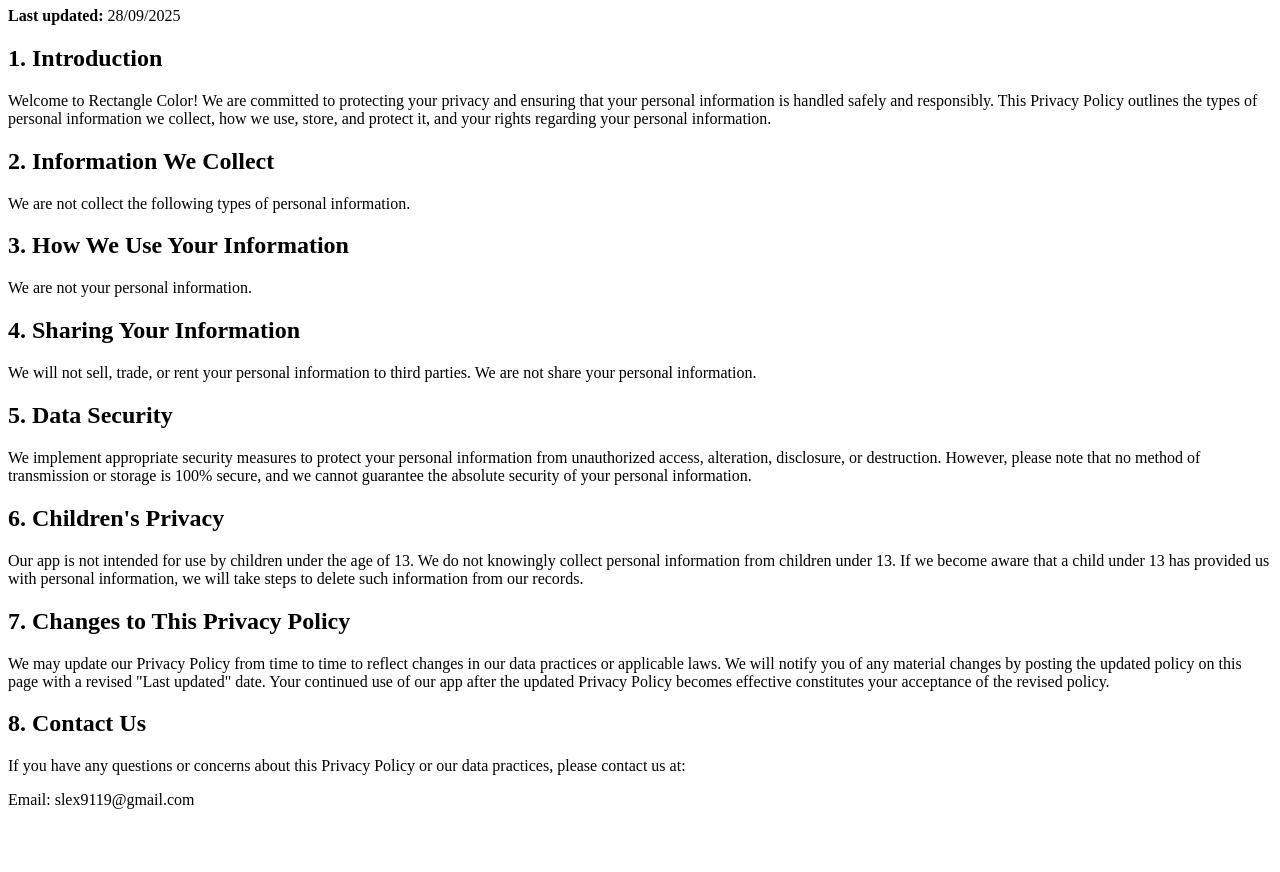
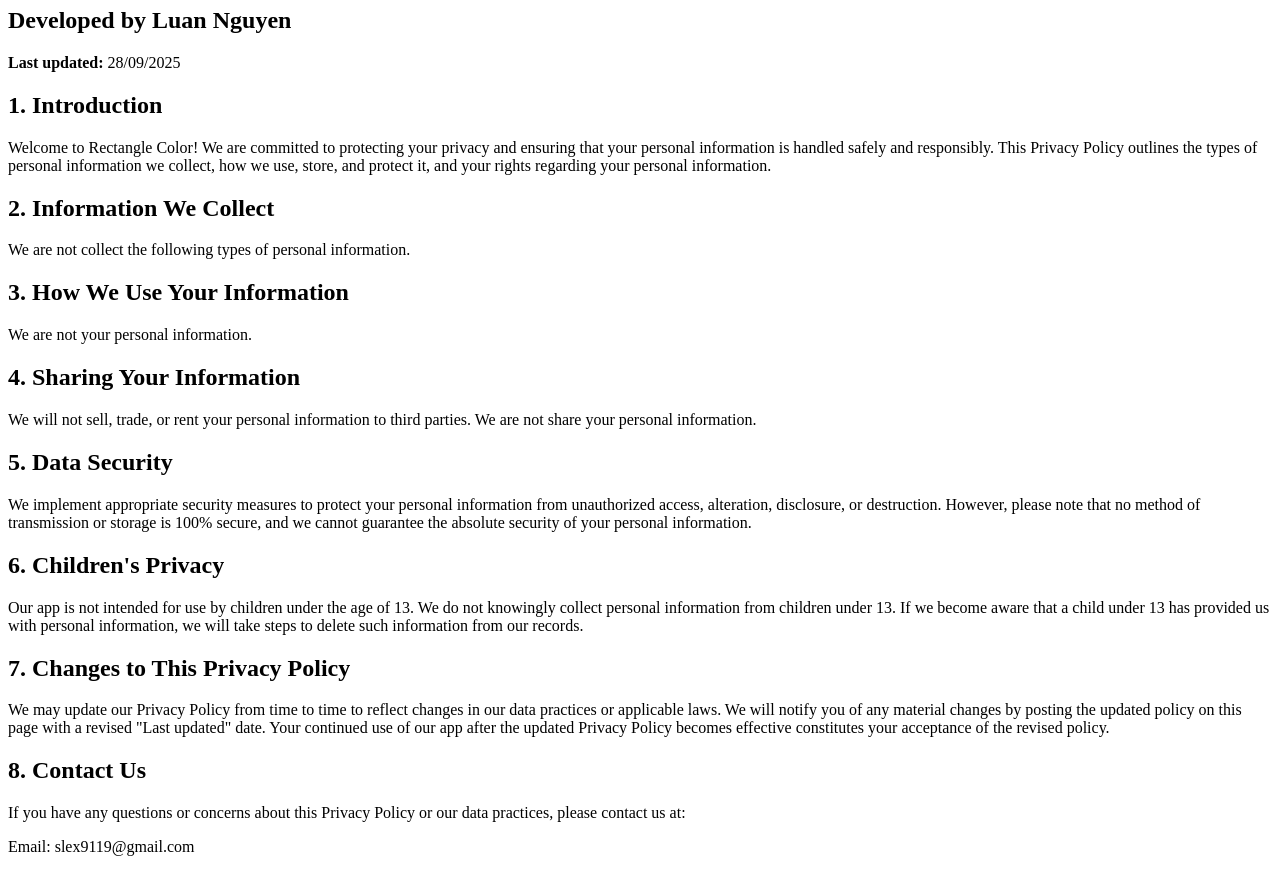
Before and after one commit to vegetagoto/vegetagoto.github.io, a plain HTML site: page index.html in a window 1280 px wide. Shown: the part 73-945 px from the top of the page. Before the commit the page ends 898 px from the top, so only its background shows below. Drawn offline with Linux system fonts and the light colour scheme.

Commit message:
Update index.html

```diff
--- a/index.html
+++ b/index.html
@@ -7,6 +7,7 @@
 <body>
 
 <h1>Privacy Policy for Rectangle Color</h1>
+<h2>Developed by Luan Nguyen</h2>
 
 <p><strong>Last updated:</strong> 28/09/2025</p>
 
```
